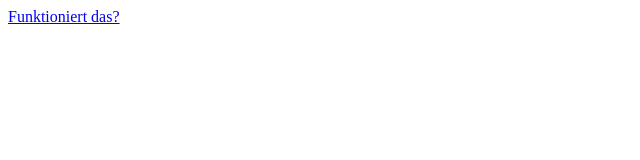
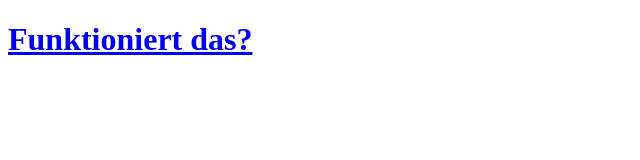
Before and after one commit to eshumphries/UnoTest-1, a plain HTML site: page index.html in a window 1280 px wide. Shown: the whole page, without its empty margins (0-640 px from the left). Drawn offline with Linux system fonts and the light colour scheme.

Commit message:
Update index.html

```diff
--- a/index.html
+++ b/index.html
@@ -5,6 +5,10 @@
     <title>Uno Test</title>
   </head>
   <body>
-    <a href="https://platform.uno/docs/articles/get-started-vs-2022.html">Funktioniert das?</a>
+    <h1>
+      <a href="/UnoTest/MainPage.xaml">
+        Funktioniert das?
+      </a>
+    </h1>
   </body>
 </html>
```
